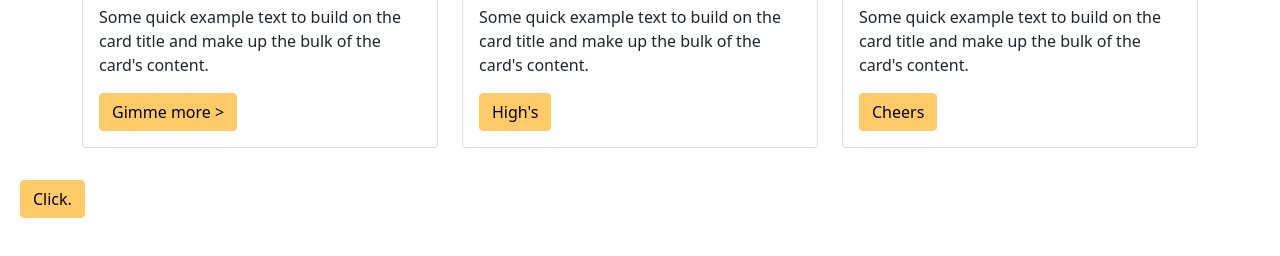
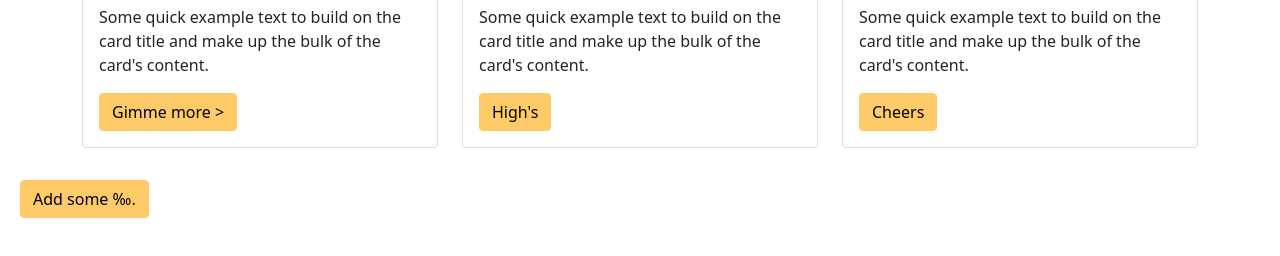
Before and after one commit to sweisz/saftladen, a website built with webpack: page src/index.html in a window 1280 px wide. Shown: the part 472-728 px from the top of the page. Built offline with nearby package versions, Linux system fonts and the light colour scheme.

Commit message:
Added some promille.

```diff
--- a/src/index.html
+++ b/src/index.html
@@ -82,7 +82,7 @@
       </section>
       <div style="margin-top: 2em">
         <button type="button" class="btn btn-primary" onclick="stop()">
-          Click.
+          Add some &permil;.
         </button>
       </div>
     </footer>
```
